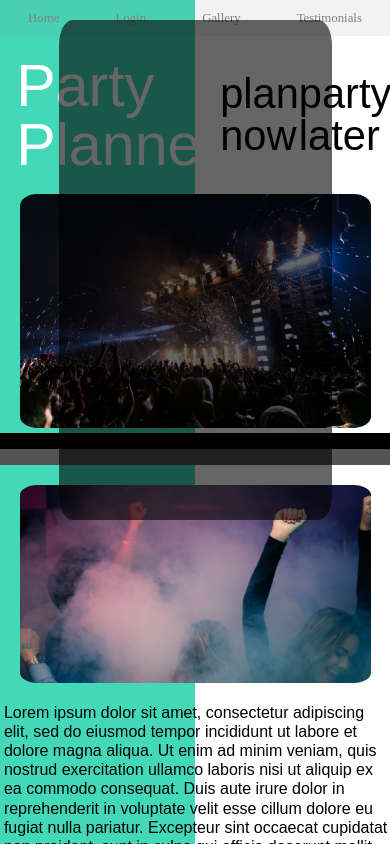
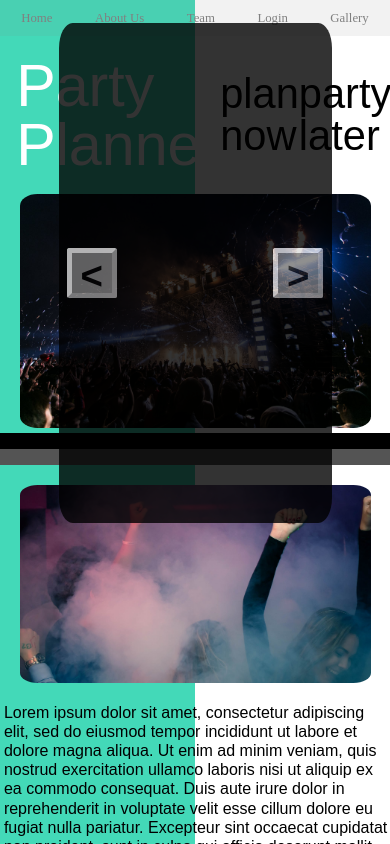
Before and after one commit to buildpartyplanner/userinterface2, a plain HTML site: page index.html in a window 390 px wide. Both pictures are taken after a click on the link "Gallery". Shown: the top 844 px of the page. Drawn offline with Linux system fonts and the light colour scheme; a web font is replaced by a local one.

Commit message:
Added pop-up gallery div, will be adding stock images to cycle through for an image carousel. Added classes for gallery div and its buttons to cycle through.  Moving forward, will be adding specific styling for both tablet and mobile layouts via media queries. Added team and About Us link for additional pages, will add those pages moving forward.

```diff
--- a/index.html
+++ b/index.html
@@ -16,9 +16,10 @@
 
         <nav class="navBar">
             <a href="#" class="links">Home</a>
+            <a href="#" class="links">About Us</a>
+            <a href="#" class="links">Team</a>
             <a href="#" class="links login">Login</a>
             <a href="#" class="links gallery">Gallery</a>
-            <a href="#" class="links">Testimonials</a>
         </nav>
 
         <header class="banner">
--- a/js/index.js
+++ b/js/index.js
@@ -1,17 +1,43 @@
+//body selection:
+const bodyDiv = document.querySelector('body');
+
+//galleryDiv:
+const gallery = document.createElement('div');
+gallery.classList.add('galleryDiv');
+
+//gallery left button:
+const galleryLeft = document.createElement('button');
+galleryLeft.classList.add('galleryButtons');
+galleryLeft.textContent = '<';
+gallery.appendChild(galleryLeft);
+
+//gallery right button:
+const galleryRight = document.createElement('button');
+galleryRight.classList.add('galleryButtons');
+galleryRight.textContent = '>';
+gallery.appendChild(galleryRight);
+
+//container selection:
+const containerDiv = document.querySelector('.container');
+//gallery link selection (nav):
 const galleryLink = document.querySelector('.gallery');
-const gallery = document.createElement('div');
-gallery.style.width = '70%';
-gallery.style.height = '500px';
-gallery.style.opacity = '0.6';
-gallery.style.backgroundColor = 'black';
-gallery.style.borderRadius = '5%';
-gallery.style.position = 'fixed';
-gallery.style.margin = '5% auto 5% 15%';
-const bodyDiv = document.querySelector('body');
+//gallery buttons selection:
+const galleryButtons = document.querySelectorAll('.galleryButtons');
+
+//click to gallery link in nav, prepends pop-up gallery div:
 galleryLink.addEventListener('click', (event) => {
-    event.stopPropagation(bodyDiv);
+    event.stopPropagation(containerDiv);
     bodyDiv.prepend(gallery);
 });
-bodyDiv.addEventListener('click', () => {
+
+//general click to the body, removes pop-up gallery div:
+containerDiv.addEventListener('click', () => {
     bodyDiv.removeChild(gallery);
 });
+
+//click to gallery buttons, preventing propagation to the body:
+galleryButtons.forEach(addEventListener('click', (event) => {
+    event.stopPropagation(containerDiv);
+}));
+
+//image carousel:
--- a/less/footer.less
+++ b/less/footer.less
@@ -57,7 +57,7 @@
             min-width: 40%;
             min-height: 40px;
             margin: 2%;
-            border-radius: 5%;
+            .rounded-borders;
             @media @tablet {
                 margin-left: 15%;
             }
@@ -70,7 +70,7 @@
             min-width: 40%;
             min-height: 40px;
             margin: 2%;
-            border-radius: 5%;
+            .rounded-borders;
             @media @tablet {
                 margin-left: 15%;
             }
@@ -82,7 +82,7 @@
         .message {
             min-width: 80%;
             margin-left: 4%;
-            border-radius: 5%;
+            .rounded-borders;
             height: 300px;
             @media @tablet {
                 width: 200px;
--- a/less/index.less
+++ b/less/index.less
@@ -1,6 +1,7 @@
 @import 'reset.less';
 @import 'global.less';
 @import 'variables.less';
+@import 'mixins.less';
 @import 'navigation.less';
 @import 'header.less';
 @import 'mainContent.less';
--- a/less/mainContent.less
+++ b/less/mainContent.less
@@ -1,3 +1,33 @@
+.galleryDiv {
+    width: 70%;
+    height: 500px;
+    opacity: 0.8;
+    background: black;
+    .rounded-borders;
+    position: fixed;
+    margin: 6% auto 5% 15%;
+    display: flex;
+    justify-content: space-between;
+    align-items: center;
+
+
+    .galleryButtons {
+        width: 50px;
+        height: 50px;
+        background: gray;
+        font-weight: bolder;
+        margin: 3%;
+        font-size: 2.4rem;
+        opacity: 0.9;
+        cursor: pointer;
+        .rounded-borders;
+        border: 5px outset whitesmoke;
+    }
+}
+
+.container {
+    display: block;
+
     .main {
         display: flex;
         flex-flow: row wrap;
@@ -22,7 +52,7 @@
                 width: 80%;
                 height: 80%;
                 margin: 10%;
-            border-radius: 5%;
+                .rounded-borders;
                 @media @tablet {
                     height: 70%;
                 }
@@ -83,7 +113,7 @@
                 width: 80%;
                 height: 80%;
                 margin: 10%;
-            border-radius: 5%;
+                .rounded-borders;
                 @media @tablet {
                     height: 60%;
                     margin-top: 15%;
@@ -109,7 +139,7 @@
                 width: 80%;
                 height: 80%;
                 margin: 10%;
-            border-radius: 5%;
+                .rounded-borders;
                 @media @tablet {
                     height: 70%;
                     margin-top: 11%;
@@ -139,6 +169,5 @@
             }
 
         }
-
-
     }
+}
--- a/less/mixins.less
+++ b/less/mixins.less
@@ -0,0 +1,4 @@
+//simple mixins:
+.rounded-borders {
+    border-radius: 5%;
+}
```
Also changed, not shown: css/index.css. Lines whose indentation alone changed are shown as unchanged.
